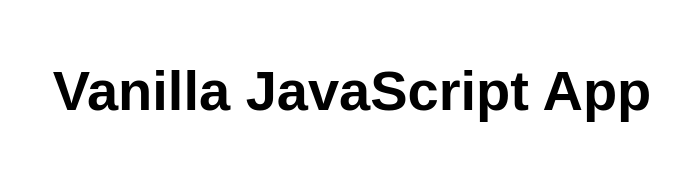
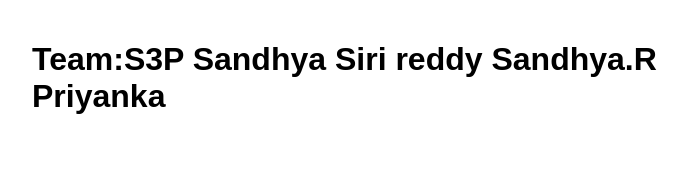
Before and after one commit to nandigamsandhya/sirireddy, a website: page src/index.html in a window 1280 px wide. Shown: the whole page, without its empty margins (288-975 px from the left). Drawn offline with Linux system fonts and the light colour scheme.

Commit message:
Update index.html

```diff
--- a/src/index.html
+++ b/src/index.html
@@ -10,8 +10,11 @@
 
 <body>
   <main>
-    <h1>Vanilla JavaScript App</h1>
-  </main>
+ <bg color:pink>   <h1>Team:S3P
+      Sandhya
+      Siri reddy
+      Sandhya.R
+   Priyanka</h1></bg>
 </body>
 
 </html>
```
